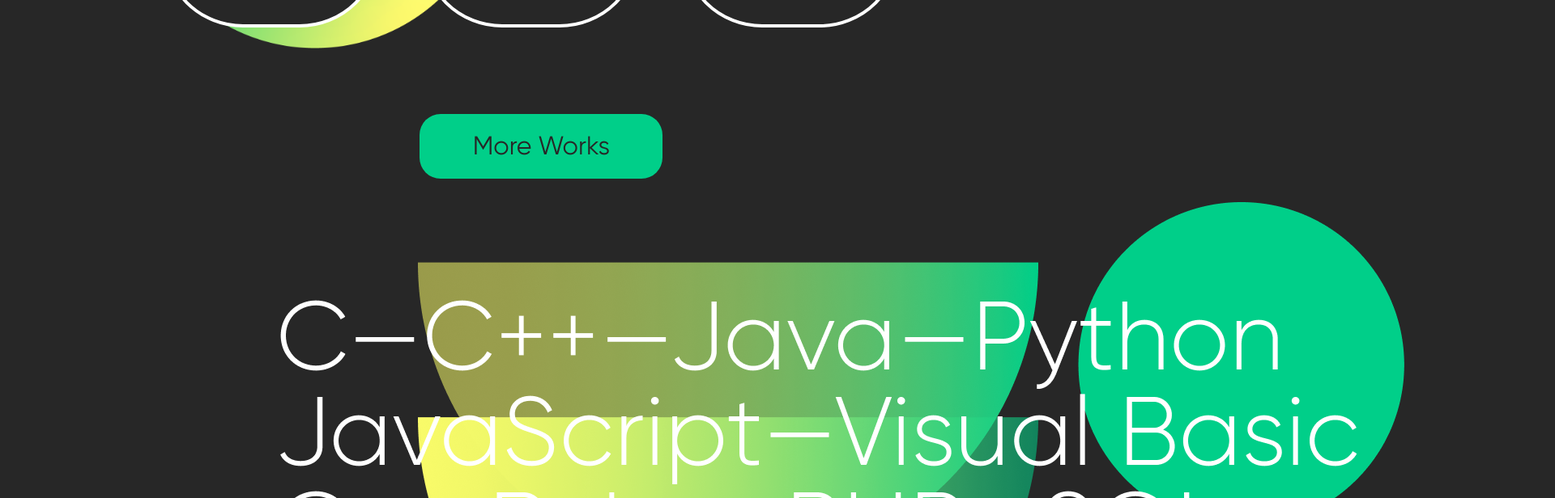
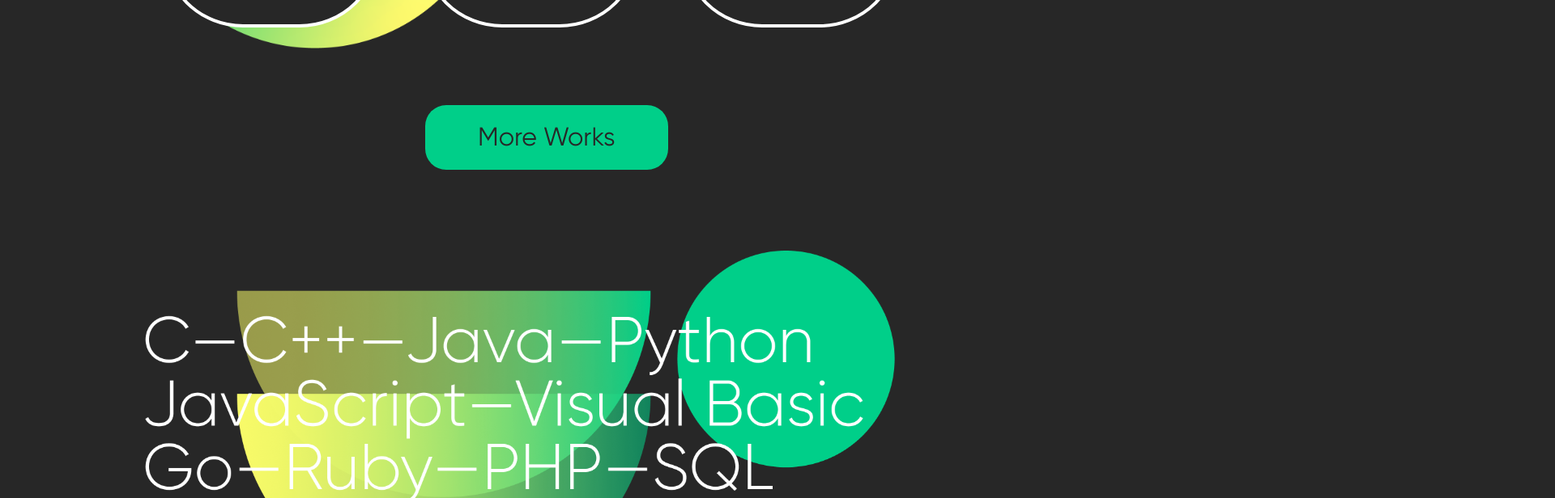
Before and after one commit to JesicaHoffman/NergiWeb, an Angular app: page / in a window 1280 px wide. Shown: the part 1640-2256 px from the top of the page at 81% size, 1920 px wide, since content can reach past the window. Built offline with nearby package versions, Linux system fonts and the light colour scheme.

Commit message:
fix width

```diff
--- a/src/app/components/home/home.component.css
+++ b/src/app/components/home/home.component.css
@@ -9,3 +9,17 @@
   margin-left: 10%;
   margin-top: 200px;
 }
+
+.btn{
+  width: 300px;
+  height: 80px;
+  background-color: #00CF89;
+  margin-bottom: 100px;
+  color: #272727;
+  border-radius: 26px;
+  font-size: 32px;
+  font-weight: 300;
+  margin-left: 41%;
+  border: none;
+  cursor: pointer;
+}
--- a/src/app/components/home/home.component.html
+++ b/src/app/components/home/home.component.html
@@ -12,13 +12,13 @@
 
 <div class="cont-ainer" @enterState>
   <img id="ilustracion" src="../assets/images/hero.png" />
-  <!-- <img src="../assets/images/loading.gif" alt="this slowpoke moves"  width="100" /> -->
 </div>
 
 <div class="cont">
   <app-works></app-works>
+  <button class="btn">More Works</button>
 </div>
 
-<div class="cont-ainer">
+<div class="cont">
   <app-services></app-services>
 </div>
--- a/src/app/components/services/services.component.css
+++ b/src/app/components/services/services.component.css
@@ -1,3 +1,4 @@
 img{
   margin-bottom: 300px;
+  width: 100%;
 }
--- a/src/app/components/works/works.component.css
+++ b/src/app/components/works/works.component.css
@@ -1,6 +1,6 @@
 .cont-ainer{
   width: 90vw;
-  height: 90vh;
+  height: 75vh;
   margin-top: 250px;
   background-image: url("fondo.png");
   background-repeat: no-repeat;
@@ -21,17 +21,3 @@
   display: inline-block;
   margin-left: 50px;
 }
-
-.btn{
-  width: 300px;
-  height: 80px;
-  background-color: #00CF89;
-  color: #272727;
-  border-radius: 26px;
-  font-size: 32px;
-  font-weight: 300;
-  margin-top: 100px;
-  margin-left: 45%;
-  border: none;
-  cursor: pointer;
-}
--- a/src/app/components/works/works.component.html
+++ b/src/app/components/works/works.component.html
@@ -6,5 +6,5 @@
     <div class="work"></div>
   </div>
 
-  <button class="btn">More Works</button>
+
 </div>
```
